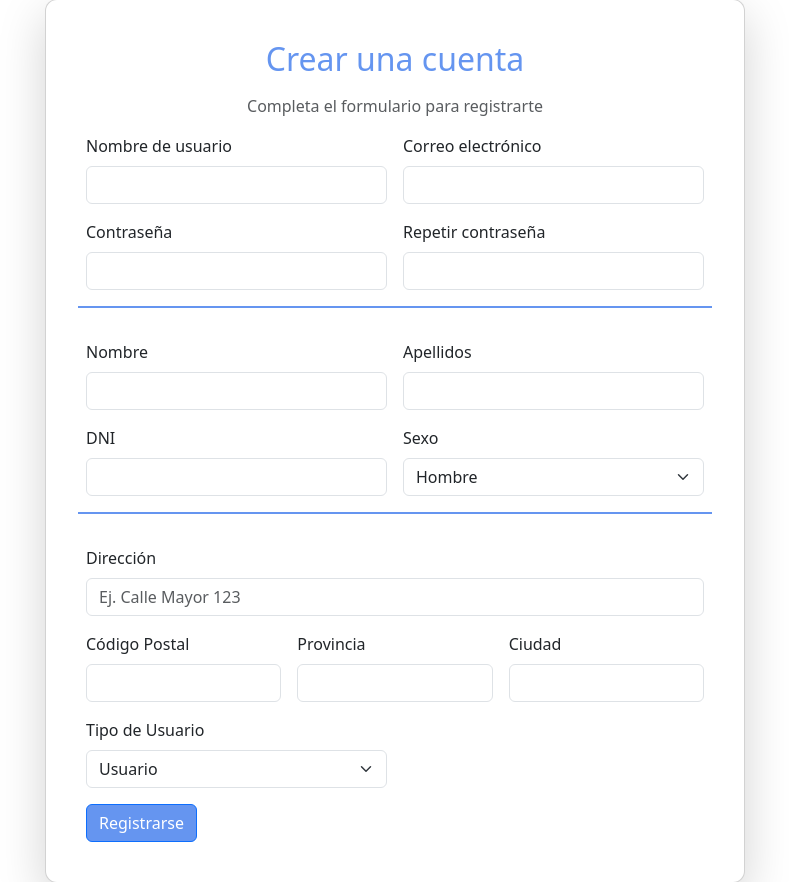
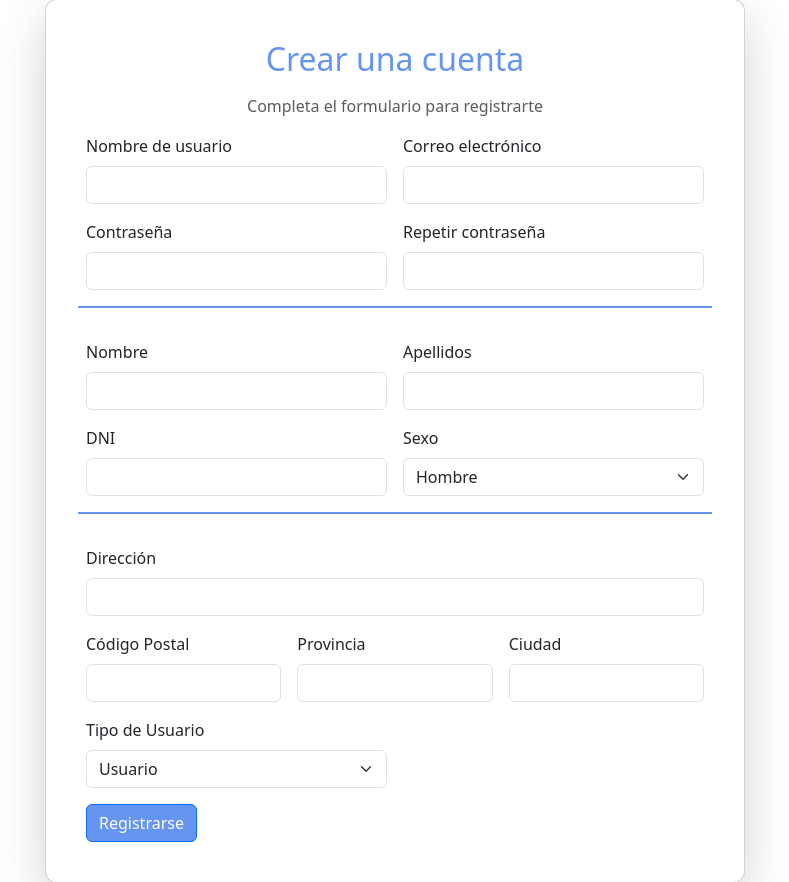
Before and after one commit to gmblanco/BiblioTrail, a Django app: page /autenticacion/ in a window 1280 px wide. Shown: the part 149-1031 px from the top of the page, without its empty margins (245-1034 px from the left). Run offline with Django 5.2, Linux system fonts and the light colour scheme; some libraries are stand-ins or nearby versions.

Commit message:
Feedback formulario registro

```diff
--- a/Bibliotrail/autenticacion/templates/registro/registro.html
+++ b/Bibliotrail/autenticacion/templates/registro/registro.html
@@ -9,6 +9,13 @@
             <h2 class="text-center mb-3" style="color: #6595f0;">Crear una cuenta</h2>
             <p class="text-center text-muted">Completa el formulario para registrarte</p>
 
+            <!-- Mostrar errores generales del formulario -->
+            {% if form.non_field_errors %}
+                <div class="alert alert-danger">
+                    {{ form.non_field_errors }}
+                </div>
+            {% endif %}
+
             <form class="row g-3" method="post">
                 {% csrf_token %}
 
@@ -16,40 +23,47 @@
                 <div class="col-md-6">
                     <label for="id_username" class="form-label">Nombre de usuario</label>
                     <input type="text" class="form-control" id="id_username" name="username" required>
+                    <div class="text-danger">{{ form.username.errors }}</div>
                 </div>
 
                 <div class="col-md-6">
                     <label for="id_email" class="form-label">Correo electrónico</label>
                     <input type="email" class="form-control" id="id_email" name="email" required>
+                    <div class="text-danger">{{ form.email.errors }}</div>
                 </div>
 
                 <div class="col-md-6">
                     <label for="id_password1" class="form-label">Contraseña</label>
                     <input type="password" class="form-control" id="id_password1" name="password1" required>
+                    <div class="text-danger">{{ form.password1.errors }}</div>
                 </div>
 
                 <div class="col-md-6">
                     <label for="id_password2" class="form-label">Repetir contraseña</label>
                     <input type="password" class="form-control" id="id_password2" name="password2" required>
+                    <div class="text-danger">{{ form.password2.errors }}</div>
                 </div>
 
-                <!-- Separador entre Creación de Usuario y Datos Personales -->
+                <!-- Separador -->
                 <div class="col-12 my-3" style="border-top: 2px solid #6595f0;"></div>
 
                 <!-- Sección de Información Personal -->
                 <div class="col-md-6">
                     <label for="id_nombre" class="form-label">Nombre</label>
                     <input type="text" class="form-control" id="id_nombre" name="nombre" required>
+                    <div class="text-danger">{{ form.nombre.errors }}</div>
                 </div>
 
                 <div class="col-md-6">
                     <label for="id_apellidos" class="form-label">Apellidos</label>
                     <input type="text" class="form-control" id="id_apellidos" name="apellidos" required>
+                    <div class="text-danger">{{ form.apellidos.errors }}</div>
                 </div>
 
                 <div class="col-md-6">
                     <label for="id_dni" class="form-label">DNI</label>
                     <input type="text" class="form-control" id="id_dni" name="dni" required>
+                    <div class="text-danger">{{ form.dni.errors }}</div>
                 </div>
 
                 <div class="col-md-6">
@@ -58,30 +72,35 @@
                         <option value="M">Hombre</option>
                         <option value="F">Mujer</option>
                     </select>
+                    <div class="text-danger">{{ form.sexo.errors }}</div>
                 </div>
 
-                <!-- Separador entre Información Personal y Dirección -->
+                <!-- Separador -->
                 <div class="col-12 my-3" style="border-top: 2px solid #6595f0;"></div>
 
                 <!-- Sección de Dirección -->
                 <div class="col-md-12">
                     <label for="id_calle" class="form-label">Dirección</label>
-                  <input type="text" class="form-control" id="id_calle" name="calle" placeholder="Ej. Calle Mayor 123" required>
+                    <input type="text" class="form-control" id="id_calle" name="calle" required>
+                    <div class="text-danger">{{ form.calle.errors }}</div>
                 </div>
 
                 <div class="col-md-4">
                     <label for="id_codigo_postal" class="form-label">Código Postal</label>
                     <input type="text" class="form-control" id="id_codigo_postal" name="codigo_postal" required>
+                    <div class="text-danger">{{ form.codigo_postal.errors }}</div>
                 </div>
 
                 <div class="col-md-4">
                     <label for="id_provincia" class="form-label">Provincia</label>
                     <input type="text" class="form-control" id="id_provincia" name="provincia" required>
+                    <div class="text-danger">{{ form.provincia.errors }}</div>
                 </div>
 
                 <div class="col-md-4">
                     <label for="id_ciudad" class="form-label">Ciudad</label>
                     <input type="text" class="form-control" id="id_ciudad" name="ciudad" required>
+                    <div class="text-danger">{{ form.ciudad.errors }}</div>
                 </div>
 
                 <!-- Sección de Tipo de Usuario -->
@@ -91,6 +110,7 @@
                         <option value="usuario">Usuario</option>
                         <option value="bibliotecario">Bibliotecario</option>
                     </select>
+                    <div class="text-danger">{{ form.tipo_usuario.errors }}</div>
                 </div>
 
                 <div class="col-12">
--- a/Bibliotrail/autenticacion/views.py
+++ b/Bibliotrail/autenticacion/views.py
@@ -27,9 +27,14 @@ class VistaRegistro(View):
             login(request, usuario)
             return redirect("Inicio")
         else:
+            for field, errors in form.errors.items():
+                for error in errors:
+                    messages.error(request, f"{field.capitalize()}: {error}")
+            return render(request, "registro/registro.html", {"form": form})
+            """
             for mensaje in form.error_messages:
                 messages.error(request, form.error_messages[mensaje])
-            return render(request, "registro/registro.html", {"form": form})
+            return render(request, "registro/registro.html", {"form": form})"""
 
 def cerrar_sesion(request):
     logout(request)
```
Also changed, not shown: Bibliotrail/db.sqlite3. Lines whose indentation alone changed are shown as unchanged.
